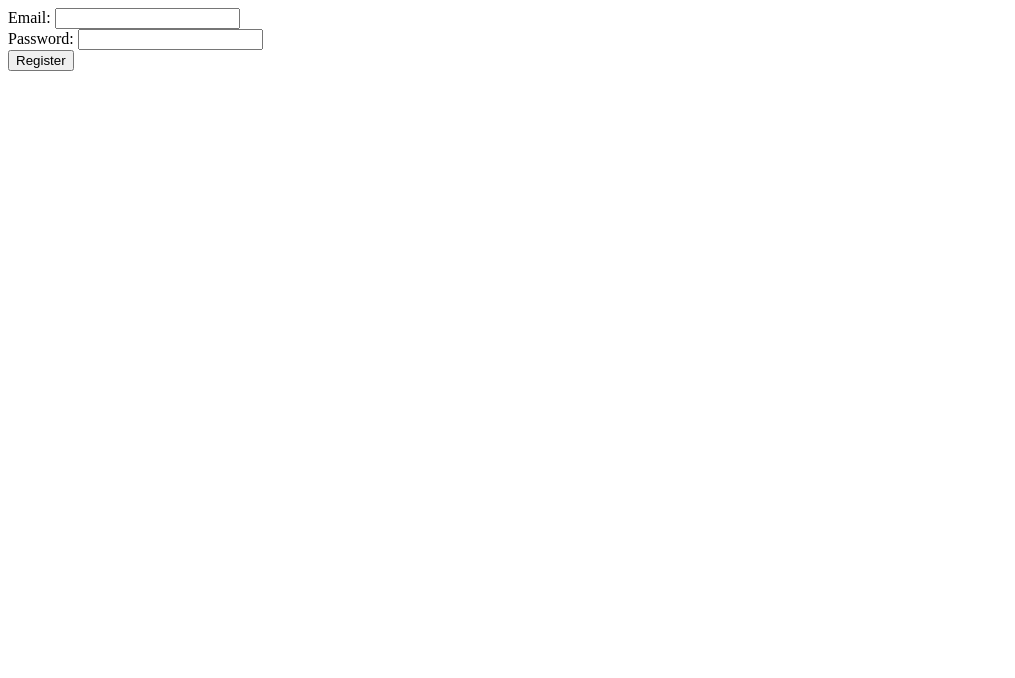
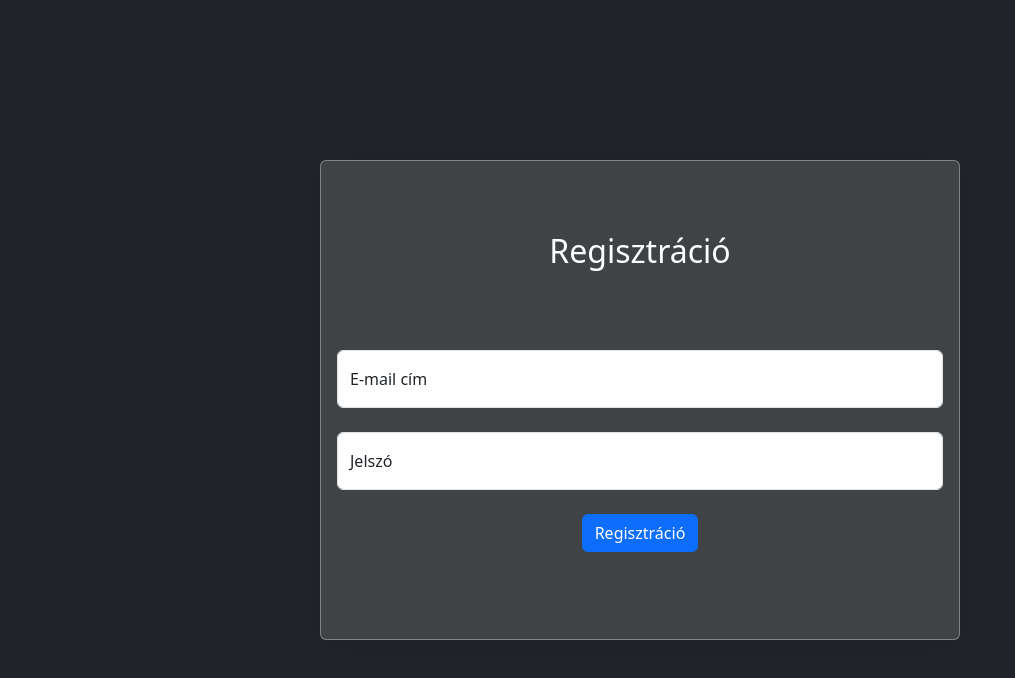
Before and after one commit to DetariLeon/KEP-Projekt2024, a plain HTML site: page index.html in a window 1280 px wide. Shown: the whole page, without its empty margins (0-1015 px from the left). Drawn offline with nearby package versions, Linux system fonts and the light colour scheme.

Commit message:
Regisztrációs oldal Bootstrap

```diff
--- /dev/null
+++ b/index.css
@@ -0,0 +1,12 @@
+.box{
+    min-width: 23rem;
+    width: 40rem;
+    height: 30rem;
+
+    background: rgba(147, 147, 147, 0.28);
+    border-radius: 15px;
+    box-shadow: 0 4px 30px rgba(0, 0, 0, 0.1);
+    backdrop-filter: blur(5px);
+    -webkit-backdrop-filter: blur(5px);
+    border: 1px solid rgba(147, 147, 147, 0.8);
+}
--- a/index.html
+++ b/index.html
@@ -1,25 +1,34 @@
 <!DOCTYPE html>
-<html lang="en">
-
+<html lang="hu">
 <head>
     <meta charset="UTF-8">
     <meta http-equiv="X-UA-Compatible" content="IE=edge">
     <meta name="viewport" content="width=device-width, initial-scale=1.0">
+    <link href="https://cdn.jsdelivr.net/npm/bootstrap@5.3.2/dist/css/bootstrap.min.css" rel="stylesheet" integrity="sha384-T3c6CoIi6uLrA9TneNEoa7RxnatzjcDSCmG1MXxSR1GAsXEV/Dwwykc2MPK8M2HN" crossorigin="anonymous">
+    <script src="https://cdn.jsdelivr.net/npm/bootstrap@5.3.2/dist/js/bootstrap.bundle.min.js" integrity="sha384-C6RzsynM9kWDrMNeT87bh95OGNyZPhcTNXj1NW7RuBCsyN/o0jlpcV8Qyq46cDfL" crossorigin="anonymous"></script>
+    <link rel="stylesheet" href="index.css">
     <title>Közösségi események portálja</title>
 </head>
 
-<body>
-    <form id="register-form">
-        <label for="email">Email:</label>
-        <input type="email" id="email" name="email" required>
-        <br>
-        <label for="password">Password:</label>
-        <input type="password" id="password" name="password" required>
-        <br>
-        <button type="submit" id="signUp-btn">Register</button>
-        <div id="error_message"></div>
-    </form>
+<body class="bg-dark">
+    <div class="d-flex justify-content-center align-items-center p-2" style="min-height: 100vh;">
+        <div class="box d-flex flex-column justify-content-center align-items-center text-center rounded">
+            <h2 class="mb-5 text-white">Regisztráció</h2>
+            <form id="regisztraciosurlap" class="d-flex flex-column w-100 p-3 mt-3">
+                <div class="form-floating mb-4">
+                    <input type="email" class="form-control" id="email" placeholder="nev@pelda.hu" required>
+                    <label for="email">E-mail cím</label>
+                </div>
+                <div class="form-floating mb-4">
+                    <input type="password" class="form-control" id="pass" placeholder="(min. 8 karakter)" reqiured>
+                    <label for="pass">Jelszó</label>
+                </div>
+                <button type="submit" class="btn btn-primary align-self-center">Regisztráció</button>
+              </form>
+        </div>
+    </div>
 
+    <!-- Firebase -->
     <script type="module">
         import { initializeApp } from "https://www.gstatic.com/firebasejs/10.8.0/firebase-app.js";
         import { getAuth, createUserWithEmailAndPassword, signInWithEmailAndPassword } from "https://www.gstatic.com/firebasejs/10.8.0/firebase-auth.js";
@@ -34,26 +43,25 @@
         };
 
         const app = initializeApp(firebaseConfig);
-        const auth = getAuth(app);
-        const signUpButton = document.getElementById("signUp-btn");
-        const regForm = document.getElementById("register-form");
+        const auth = getAuth(app)
+        const regisztraciosurlap = document.getElementById("regisztraciosurlap")
 
-        regForm.addEventListener('submit', function (event) {
+        regisztraciosurlap.addEventListener('submit', function (event) {
             event.preventDefault();
 
             const userEmail = document.getElementById("email").value;
-            const userPassword = document.getElementById("password").value;
+            const userPassword = document.getElementById("pass").value;
 
             createUserWithEmailAndPassword(auth, userEmail, userPassword)
                 .then(function (userCredential) {
                     var user = userCredential.user;
                     window.location.href = "event.html";
-                    console.log("Registration successful");
+                    console.log("Sikeres regisztráció");
                 })
                 .catch(function (error) {
                     var errorCode = error.code;
                     var errorMessage = error.message;
-                    console.error('Registration error:', errorCode, errorMessage);
+                    console.error('Regisztrációs hiba:', errorCode, errorMessage);
                 });
         });
 
```
